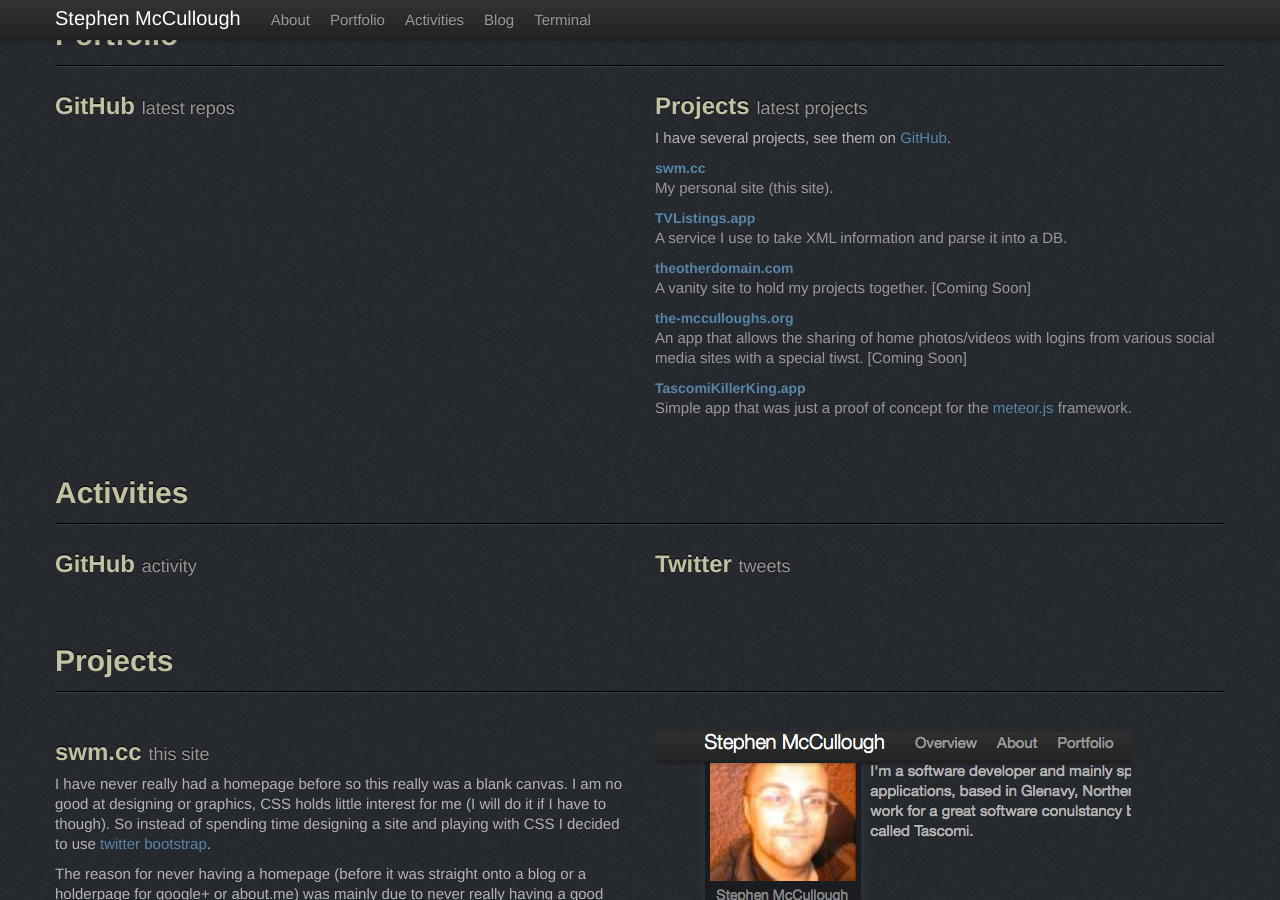
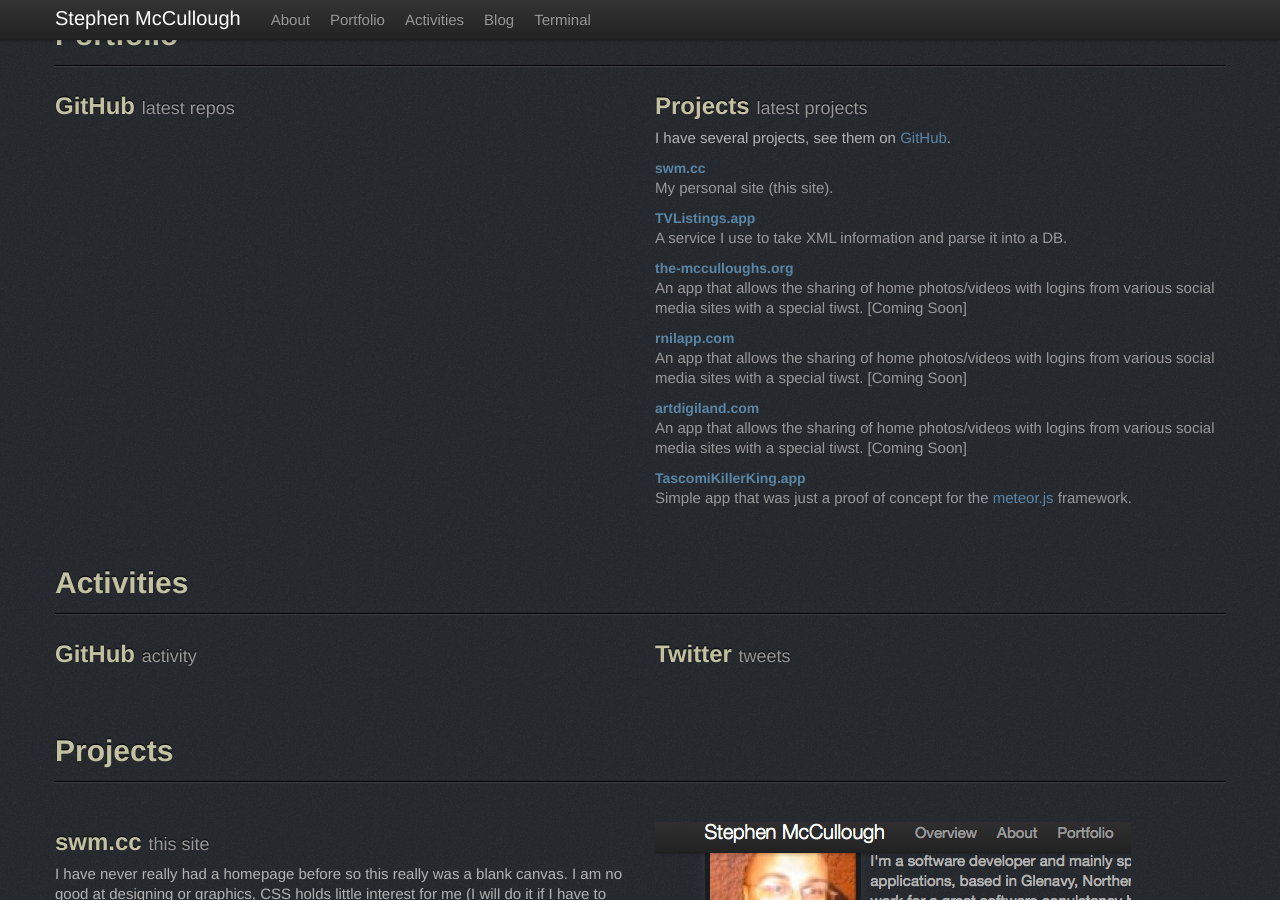
Before and after one commit to swmcc/swmcc.github.io, a Jekyll site: the page built from index.html, in a window 1280 px wide and 900 px high, scrolled down 374 px. Built offline with Jekyll 4.4.1, drawn with Linux system fonts in a browser that asks for light colours; nearby versions of some CDN libraries; the list of posts is cut into pages by our own code; some of the changed text lies outside the part shown.

Commit message:
Took away theotherdomain from the projects as its kinda stalled

```diff
--- a/index.html
+++ b/index.html
@@ -92,9 +92,11 @@
 
 			<li data-original-title="TVListings.app" class="tip" data-placement="left"><h4><a href="#project_tvlistings">TVListings.app</a></h4><p>A service I use to take XML information and parse it into a DB.</p></li>
 
-			<li data-original-title="theotherdomain.com" class="tip" data-placement="left"><h4><a href="#project_theotherdomain">theotherdomain.com</a></h4><p>A vanity site to hold my projects together. [Coming Soon]</p></li>
+			<li data-original-title="the-mcculloughs.org" class="tip" data-placement="left"><h4><a href="#project_themcculloughs">the-mcculloughs.org</a></h4><p>An app that allows the sharing of home photos/videos with logins from various social media sites with a special tiwst. [Coming Soon]</p></li>
 
-			<li data-original-title="the-mcculloughs.org" class="tip" data-placement="left"><h4><a href="#project_themcculloughs">the-mcculloughs.org</a></h4><p>An app that allows the sharing of home photos/videos with logins from various social media sites with a special tiwst. [Coming Soon]</p></li>
+			<li data-original-title="rnilapp.com" class="tip" data-placement="left"><h4><a href="#project_rnilapp.com">rnilapp.com</a></h4><p>An app that allows the sharing of home photos/videos with logins from various social media sites with a special tiwst. [Coming Soon]</p></li>
+
+			<li data-original-title="artdigiland.com" class="tip" data-placement="left"><h4><a href="#project_artdigiland.com">artdigiland.com</a></h4><p>An app that allows the sharing of home photos/videos with logins from various social media sites with a special tiwst. [Coming Soon]</p></li>
 
 			<li data-original-title="TascomiKillerKing.app" class="tip" data-placement="left"><h4><a href="#project_tascomikillerking">TascomiKillerKing.app</a></h4><p>Simple app that was just a proof of concept for the <a href="http://meteor.com/">meteor.js</a> framework.</p></li>
 
@@ -189,25 +191,6 @@
 
 	</div>
 
-<section id="project_theotherdomain">
-	<div class="row">
-		<div class="span6">
-
-		<h2>theotherdomain.com <small>on-going/stalled</small></h2>
-
-
-		</div>
-			<div class="row">
-		<div class="span6">
-		</div>
-	</div>
-</section>
-
-	<div class="page-header">
-
-	</div>
-
-
 <section id="project_themcculloughs">
 	<div class="row">
 		<div class="span6">
```
